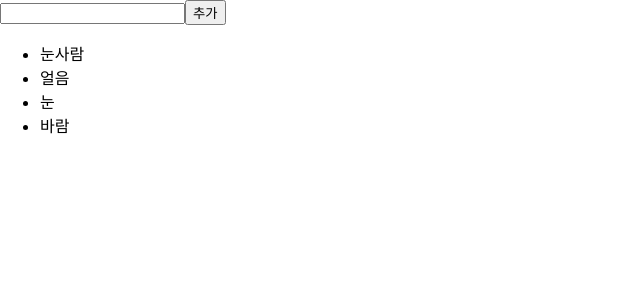
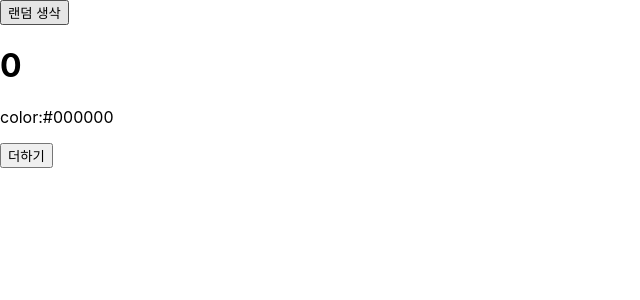
Before and after one commit to Wony-Lee/react_study, a React (Create React App) app: page / in a window 1280 px wide. Shown: the top 300 px of the page, without its empty margins (0-640 px from the left). Built offline with nearby package versions, Linux system fonts and the light colour scheme.

Commit message:
LifeCycleComponent

```diff
--- a/src/App.js
+++ b/src/App.js
@@ -1,28 +1,40 @@
 import "./App.css";
-import IterationSample from "./components/IterationSample";
-//import ScrollBoxClass from "./components/ScrollBoxClass";
+import LifeCycleSample from "./components/LifeCycleSample";
 
-//import React, { Component } from "react";
+import React, { Component } from "react";
 
-function App() {
-  return (
-    <>
-      <IterationSample />
-    </>
-  );
+// function App() {
+//   return (
+//     <>
+//       <LifeCycleSample />
+//     </>
+//   );
+// }
+
+function getRandomColor() {
+  return "#" + Math.floor(Math.random() * 16777215).toString(16);
 }
 
-// class App extends Component {
-//   render() {
-//     return (
-//       <div>
-//         <ScrollBoxClass ref={ref => (this.scrollBox = ref)} />
-//         <button onClick={() => this.scrollBox.scrollToButton()}>
-//           맨 밑으로
-//         </button>
-//       </div>
-//     );
-//   }
-// }
+class App extends Component {
+  state = {
+    color: "#000000",
+  };
+
+  handleClick = () => {
+    this.setState({
+      color: getRandomColor(),
+    });
+  };
+  render() {
+    return (
+      <>
+        <div>
+          <button onClick={this.handleClick}>랜덤 생삭</button>
+          <LifeCycleSample color={this.state.color} />
+        </div>
+      </>
+    );
+  }
+}
 
 export default App;
--- /dev/null
+++ b/src/components/LifeCycleSample.js
@@ -0,0 +1,79 @@
+import React, { Component } from "react";
+
+class LifeCycleSample extends Component {
+  state = {
+    number: 0,
+    color: null,
+  };
+
+  myRef = null; // ref를 설정할 부분
+  constructor(props) {
+    super(props);
+
+    console.log("constructor");
+  }
+  static getDerivedStateFromProps(nextProps, prevState) {
+    console.log("getDerivedStateFromProps");
+    if (nextProps.color !== prevState.color) {
+      return { color: nextProps.color };
+    }
+    return null;
+  }
+
+  componentDidMount() {
+    console.log("componentDidMount");
+  }
+
+  shouldComponentUpdate(nextProps, nextState) {
+    console.log("shouldComponentUpdate", nextProps, nextState);
+
+    // 숫자의 마지막 자리가 4면 리렌더링 하지 않는다.
+    return nextState.number % 10 !== 4;
+  }
+
+  componentWillUnmount() {
+    console.log("componentWillUnmount");
+  }
+  handleClick = () => {
+    this.setState({
+      number: this.state.number + 1,
+    });
+  };
+
+  getSnapshotBeforeUpdate(prevProps, prevState) {
+    console.log("getSnapshotBeforeupdate", prevProps, prevState);
+    if (prevProps.color !== this.props.color) {
+      return this.myRef.style.color;
+    }
+    return null;
+  }
+
+  componentDidUpdate(prevProps, prevState, snapshot) {
+    console.log("componentDidUpdate", prevProps, prevState);
+    if (snapshot) {
+      console.log("업데이트 되기 직전 색상", snapshot);
+    }
+  }
+
+  render() {
+    console.log("render");
+
+    const style = {
+      color: this.props.color,
+    };
+    return (
+      <>
+        <div>
+          {/* {this.props.missing.value} */}
+          <h1 style={style} ref={ref => (this.myRef = ref)}>
+            {this.state.number}
+          </h1>
+          <p> color:{this.state.color}</p>
+          <button onClick={this.handleClick}>더하기</button>
+        </div>
+      </>
+    );
+  }
+}
+
+export default LifeCycleSample;
```
